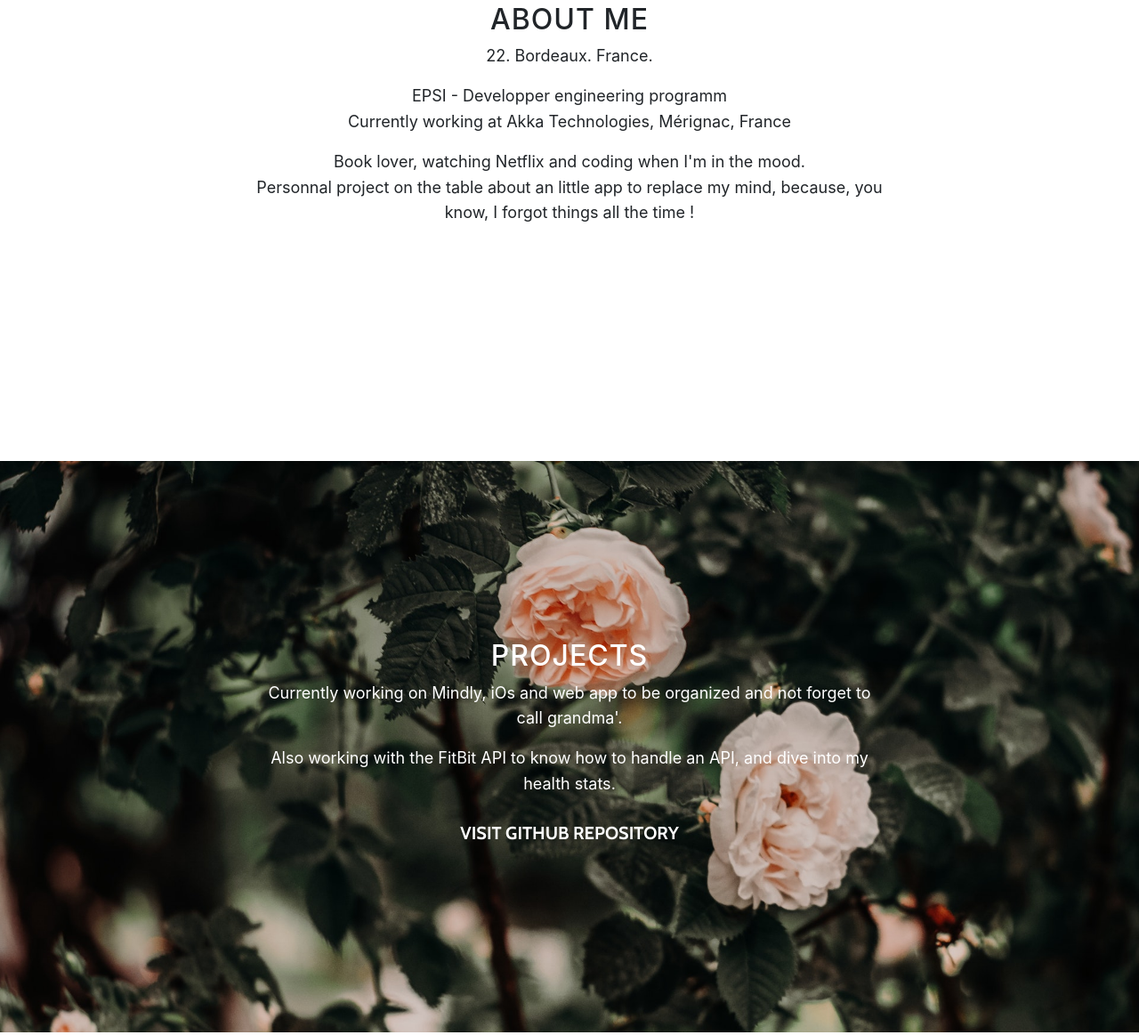
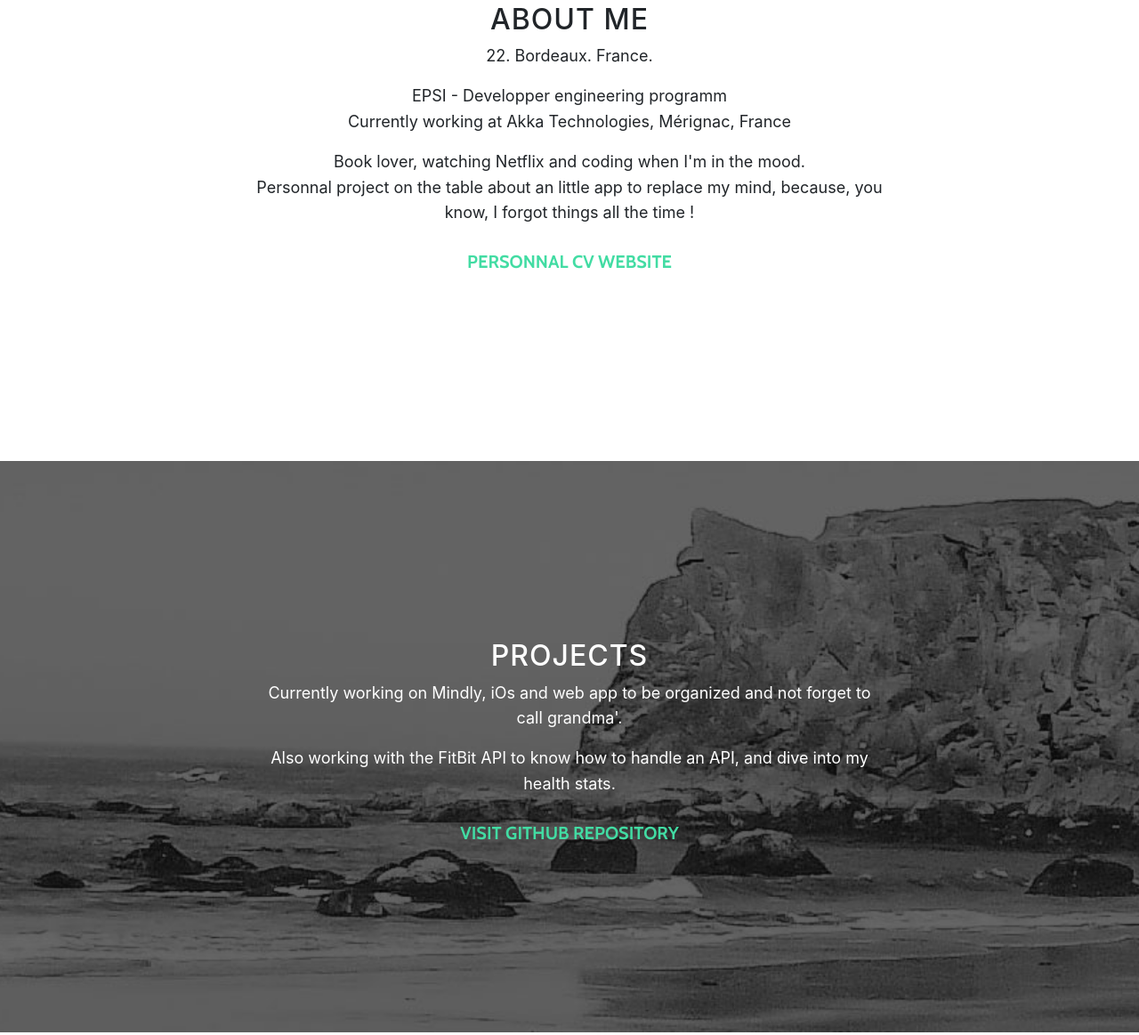
Before and after one commit to tgrdt/MoonyLemon, a website with bundled scripts: page index.html in a window 1280 px wide. Shown: the part 997-2160 px from the top of the page at 89% size. Built offline with nearby package versions, Linux system fonts and the light colour scheme.

Commit message:
feat: css update

```diff
--- a/css/grayscale.css
+++ b/css/grayscale.css
@@ -124,7 +124,7 @@ a:focus, a:hover {
   padding: 200px 0;
   text-align: center;
   color: white;
-  background: url("../img/peony.jpeg") no-repeat bottom center scroll;
+  background: url("../img/intro-bg.jpg") no-repeat bottom center scroll;
   background-color: black;
   -webkit-background-size: cover;
   -moz-background-size: cover;
@@ -186,7 +186,7 @@ a:focus, a:hover {
 
 .download-section {
   color: white;
-  background: url("../img/peony4.jpeg") no-repeat center center scroll;
+  background: url("../img/downloads-bg.jpg") no-repeat center center scroll;
   background-color: black;
   -webkit-background-size: cover;
   -moz-background-size: cover;
@@ -220,16 +220,16 @@ a:focus, a:hover {
 }
 
 .btn-default {
-  color: #FFFFFF;
-  border: 1px solid #FFFFFF;
+  color: #42DCA3;
+  border: 1px solid #42DCA3;
   background-color: transparent;
 }
 
 .btn-default:focus, .btn-default:hover {
   color: black;
-  border: 1px solid #FFFFFF;
+  border: 1px solid #42DCA3;
   outline: none;
-  background-color: #FFFFFF;
+  background-color: #42DCA3;
 }
 
 ul.banner-social-buttons {
```
Also changed, not shown: css/grayscale.min.css (added).
